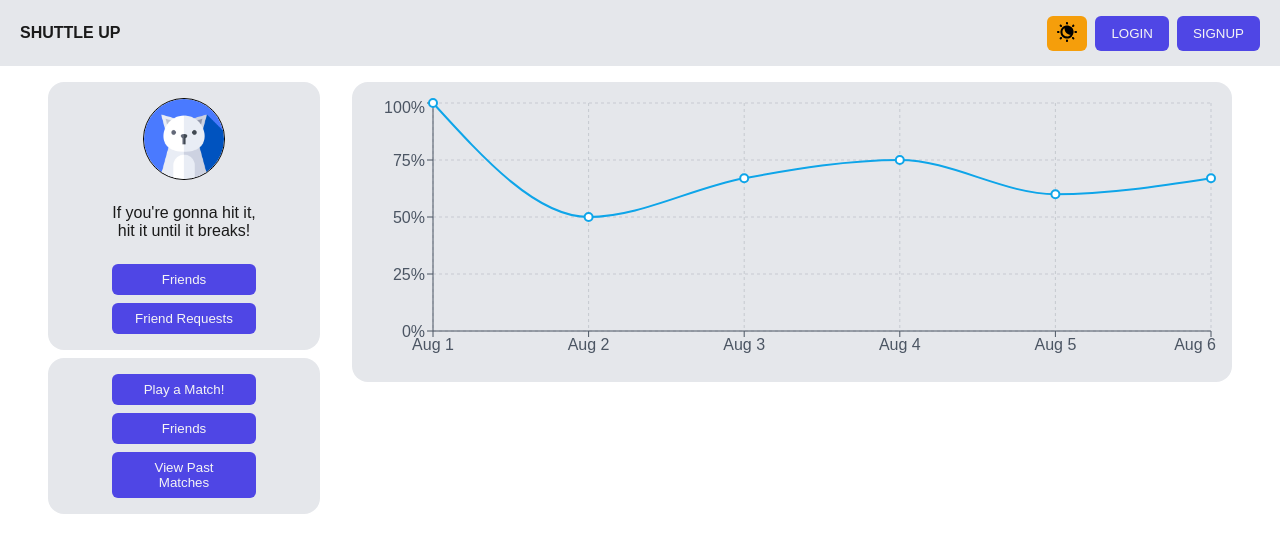
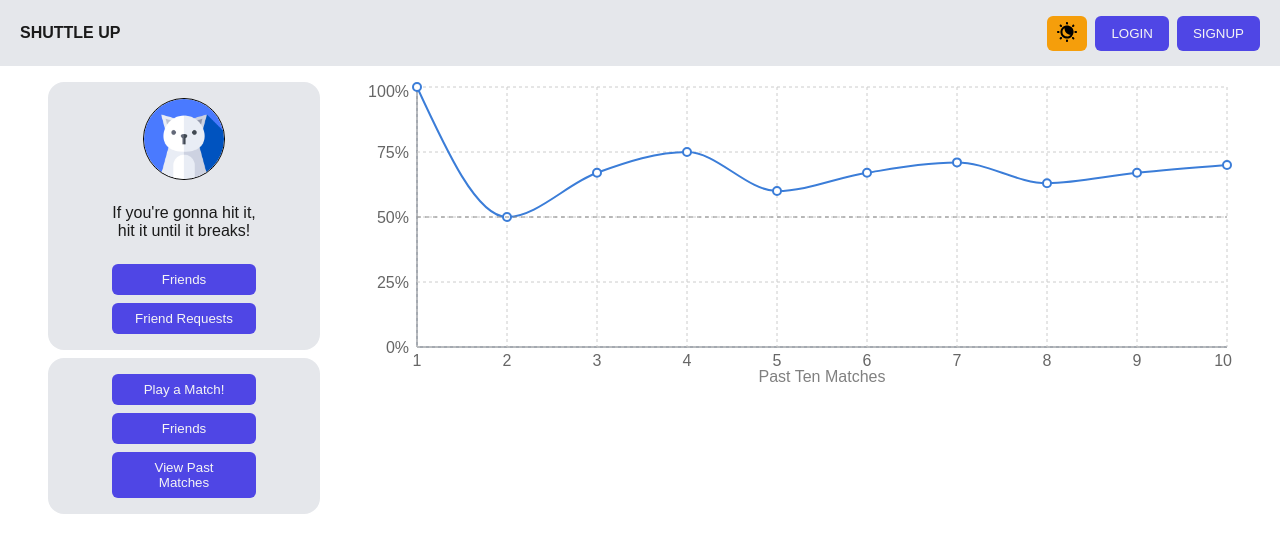
Before and after one commit to pearl174/shuttle-up-frontend, a React (Vite) app: page /profile/1 in a window 1280 px wide. Shown: the top 552 px of the page. Built offline with nearby package versions, Linux system fonts and the light colour scheme.

Commit message:
Make graph display last 10 matches without date scaling. Tooltip gives date.

```diff
--- a/src/pages/Profile/ProgressGraph.jsx
+++ b/src/pages/Profile/ProgressGraph.jsx
@@ -11,11 +11,12 @@
 import {
   LineChart,
   Line,
+  ResponsiveContainer,
   XAxis,
   YAxis,
+  CartesianGrid,
   Tooltip,
-  CartesianGrid,
-  ResponsiveContainer,
+  ReferenceLine
 } from "recharts";
 import "./ProgressGraph.css";
 
@@ -27,54 +28,57 @@ const matches = [
   { date: "2025-08-04", result: 1 },
   { date: "2025-08-05", result: 0 },
   { date: "2025-08-06", result: 1 },
+  { date: "2025-08-20", result: 1 },
+  { date: "2025-09-05", result: 0 },
+  { date: "2025-09-06", result: 1 },
+  { date: "2025-12-12", result: 1}
 ];
 
+let wins = 0;
 // Convert match history into winrate progression
 const winrateData = matches.map((m, idx) => {
   const total = idx + 1;
-  const wins = matches.slice(0, total).filter((x) => x.result === 1).length;
+  if (m.result === 1) wins += 1;
   return {
-    date: m.date,
-    winrate: Math.round((wins / total) * 100), // %
+    match: idx + 1,
+    winrate: Math.round((wins / total) * 100),
   };
 });
-// console.log(winrateData);
+console.log(winrateData);
 
 const ProgressGraph = () => {
   return (
-    <div className="graph-container">
+    <div style={{ width: "100%", height: 300 }}>
       <ResponsiveContainer width="100%" height="100%">
         <LineChart data={winrateData}>
-          <CartesianGrid strokeDasharray="3 3" stroke="var(--text-muted)" opacity={0.2} />
           <XAxis
-            dataKey="date"
-            stroke="var(--text-muted)"
-            tickFormatter={(d) =>
-              new Date(d).toLocaleDateString("en-US", { month: "short", day: "numeric" })
-            }
+            dataKey="match"
+            axisLine={{ stroke: "var(--text-muted)" }}
+            tickLine={false}
+            label={{ value: "Past Ten Matches", position: "insideBottom", offset: -5 }}
           />
           <YAxis
             domain={[0, 100]}
-            stroke="var(--text-muted)"
+            axisLine={{ stroke: "var(--text-muted)" }}
+            tickLine={false}
             tickFormatter={(v) => `${v}%`}
           />
-          <Tooltip
-            formatter={(v) => `${v}%`}
-            labelFormatter={(label) => `Date: ${label}`}
-          />
+          <CartesianGrid strokeDasharray="3 3" /> {/*3px drawn, 3px dash*/}
+          <Tooltip formatter={(v) => `${v}%`}
+            labelFormatter={(label) => `Match ${label} · ${new Date(matches[label - 1].date).toLocaleDateString("en-GB", { day: "numeric", month: "short", year: "numeric" })}`} />
           <Line
             type="monotone"
             dataKey="winrate"
-            name="Winrate"
-            stroke="var(--secondary)"
+            stroke="#3b7dd8"
             strokeWidth={2}
             dot={{ r: 4 }}
-            activeDot={{ r: 6 }}
+            activeDot={{ r: 6}}
           />
+          <ReferenceLine y={50} strokeDasharray="4 4" stroke="#888" />
         </LineChart>
       </ResponsiveContainer>
     </div>
-  );
-};
+  )
+}
 
 export default ProgressGraph;
```
